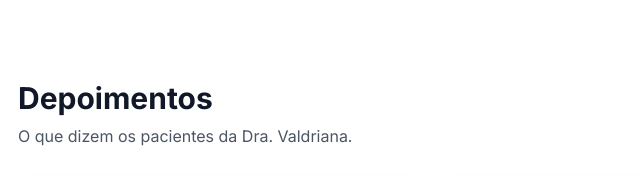
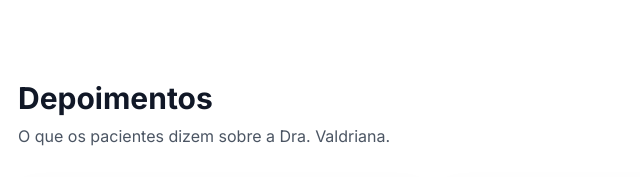
Before and after one commit to dravaldriana/dravaldriana.github.io, a plain HTML site: page index.html in a window 1280 px wide. Shown: the part 3200-3377 px from the top of the page, 6-646 px from the left. Drawn offline with nearby package versions, Linux system fonts and the light colour scheme.

Commit message:
Update index.html

```diff
--- a/index.html
+++ b/index.html
@@ -190,7 +190,7 @@
   <section id="depoimentos" class="py-16">
     <div class="container mx-auto px-6">
       <h2 class="text-2xl md:text-3xl font-bold">Depoimentos</h2>
-      <p class="text-gray-600 mt-2">O que dizem os pacientes da Dra. Valdriana.</p>
+      <p class="text-gray-600 mt-2">O que os pacientes dizem sobre a Dra. Valdriana.</p>
 
       <div class="relative mt-8">
         <div id="carousel-track" class="flex gap-4 transition-transform duration-500 ease-out will-change-transform"></div>
```
